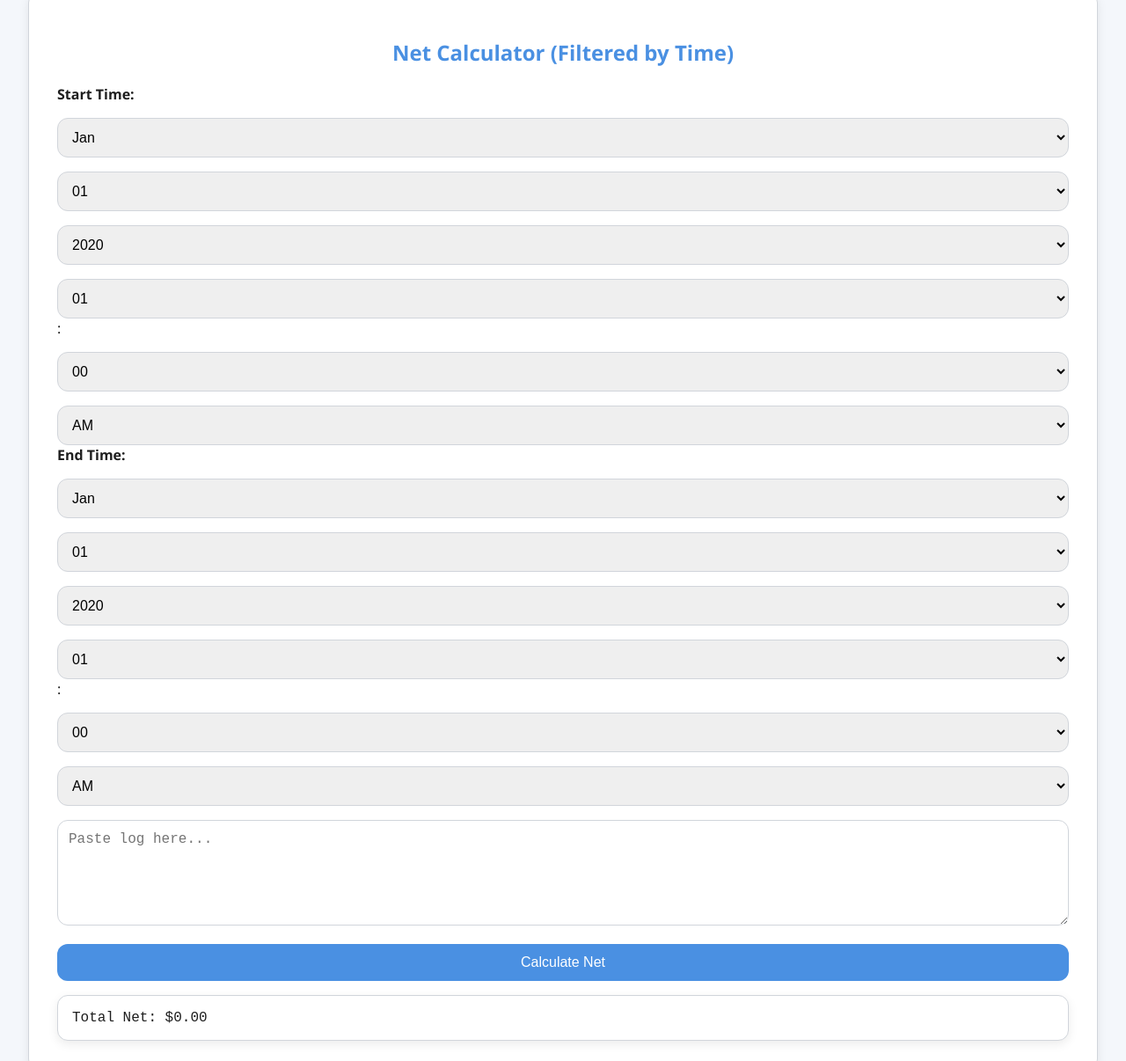
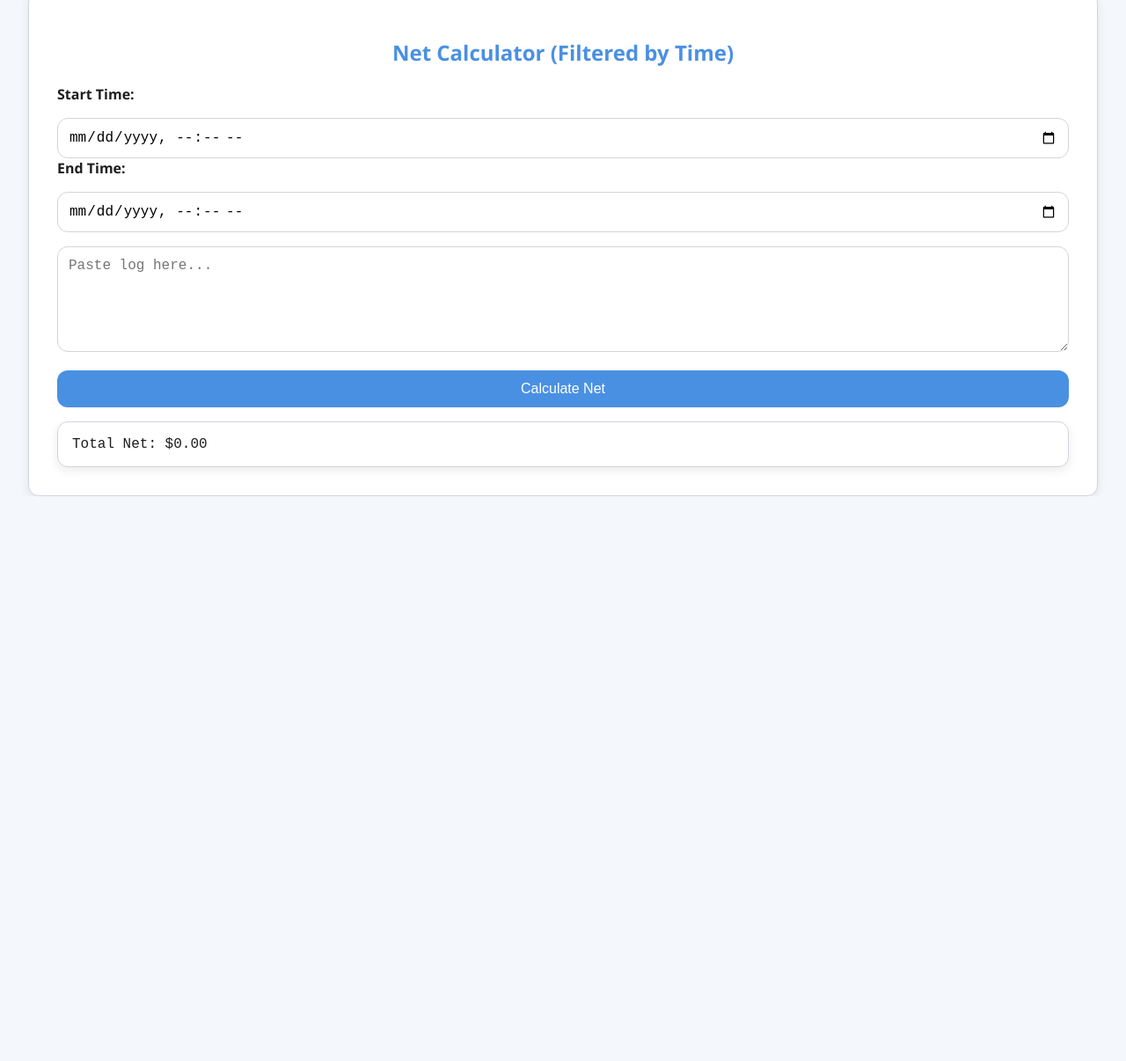
Before and after one commit to Popepope22/AdminToolLMA, a plain HTML site: page index.html in a window 1280 px wide. Shown: the part 1249-2455 px from the top of the page at 88% size. After the commit the page ends 1813 px from the top, so only its background shows below. Drawn offline with Linux system fonts and the light colour scheme.

Commit message:
Update index.html

```diff
--- a/index.html
+++ b/index.html
@@ -30,7 +30,7 @@
       gap: 2rem;
     }
     h1, h2 { text-align: center; color: var(--primary); }
-    textarea, select, button {
+    textarea, select, input[type="datetime-local"], button {
       width: 100%; padding: 0.75rem; font-size: 1rem;
       margin-top: 1rem; border-radius: var(--radius);
       border: 1px solid var(--border-color);
@@ -64,7 +64,7 @@
       margin-top: 0.5rem;
       cursor: pointer; width: 100%;
     }
-    #output, #valueOnly, #combinedResults {
+    #output, #valueOnly, #combinedResults, #timeFilteredResult {
       background: var(--card-bg);
       padding: 1rem;
       border: 1px solid var(--border-color);
@@ -73,17 +73,8 @@
       cursor: pointer;
       margin-top: 1rem;
       box-shadow: var(--shadow);
-    }
-    #timeFilteredResult {
-      padding: 1rem;
-      background: var(--card-bg);
-      border: 1px solid var(--border-color);
-      border-radius: var(--radius);
       font-family: monospace;
       font-size: 1rem;
-      margin-top: 1rem;
-      box-shadow: var(--shadow);
-      cursor: pointer;
     }
     details {
       background: var(--card-bg);
@@ -149,26 +140,11 @@
 
   <div class="tool-block">
     <h2>Net Calculator (Filtered by Time)</h2>
+    <label for="startDateTime"><strong>Start Time:</strong></label>
+    <input type="datetime-local" id="startDateTime" />
 
-    <div>
-      <strong>Start Time:</strong>
-      <select id="startMonth"></select>
-      <select id="startDay"></select>
-      <select id="startYear"></select>
-      <select id="startHour"></select> :
-      <select id="startMinute"></select>
-      <select id="startAMPM"><option>AM</option><option>PM</option></select>
-    </div>
-
-    <div>
-      <strong>End Time:</strong>
-      <select id="endMonth"></select>
-      <select id="endDay"></select>
-      <select id="endYear"></select>
-      <select id="endHour"></select> :
-      <select id="endMinute"></select>
-      <select id="endAMPM"><option>AM</option><option>PM</option></select>
-    </div>
+    <label for="endDateTime"><strong>End Time:</strong></label>
+    <input type="datetime-local" id="endDateTime" />
 
     <textarea id="logInput" placeholder="Paste log here..."></textarea>
     <button onclick="calculateNetTimeFiltered()">Calculate Net</button>
@@ -268,59 +244,16 @@
       document.getElementById('combinedResults').textContent = output;
     }
 
-    const months = ["Jan", "Feb", "Mar", "Apr", "May", "Jun", "Jul", "Aug", "Sep", "Oct", "Nov", "Dec"];
-
-    function populateSelect(id, start, end, pad) {
-      const sel = document.getElementById(id);
-      for (let i = start; i <= end; i++) {
-        let val = pad ? String(i).padStart(2, '0') : i;
-        let opt = document.createElement('option');
-        opt.value = i;
-        opt.text = val;
-        sel.appendChild(opt);
-      }
-    }
-
-    function populateDropdowns() {
-      months.forEach((m, i) => {
-        ['startMonth', 'endMonth'].forEach(id => {
-          const opt = document.createElement("option");
-          opt.value = i;
-          opt.text = m;
-          document.getElementById(id).appendChild(opt);
-        });
-      });
-
-      populateSelect("startDay", 1, 31, true);
-      populateSelect("endDay", 1, 31, true);
-      populateSelect("startYear", 2020, 2030);
-      populateSelect("endYear", 2020, 2030);
-      populateSelect("startHour", 1, 12, true);
-      populateSelect("endHour", 1, 12, true);
-      populateSelect("startMinute", 0, 59, true);
-      populateSelect("endMinute", 0, 59, true);
-    }
-
-    document.addEventListener('DOMContentLoaded', () => {
-      populateDropdowns();
-    });
-
     function getDate(prefix) {
-      const month = parseInt(document.getElementById(prefix + "Month").value);
-      const day = parseInt(document.getElementById(prefix + "Day").value);
-      const year = parseInt(document.getElementById(prefix + "Year").value);
-      let hour = parseInt(document.getElementById(prefix + "Hour").value);
-      const minute = parseInt(document.getElementById(prefix + "Minute").value);
-      const ampm = document.getElementById(prefix + "AMPM").value;
-      if (ampm === "PM" && hour !== 12) hour += 12;
-      if (ampm === "AM" && hour === 12) hour = 0;
-      return new Date(year, month, day, hour, minute);
+      const input = document.getElementById(prefix + "DateTime");
+      return new Date(input.value);
     }
 
     function parseDate(line) {
       const match = line.match(/([A-Za-z]{3,}) (\d{1,2}),\s*(\d{4}),\s*(\d{1,2}):(\d{2})\s*(am|pm)/i);
       if (!match) return null;
       const [ , monStr, day, year, hourRaw, minute, ampm ] = match;
+      const months = ["Jan", "Feb", "Mar", "Apr", "May", "Jun", "Jul", "Aug", "Sep", "Oct", "Nov", "Dec"];
       const month = months.findIndex(m => m.toLowerCase().startsWith(monStr.toLowerCase()));
       let hour = parseInt(hourRaw);
       if (ampm.toLowerCase() === 'pm' && hour !== 12) hour += 12;
```
